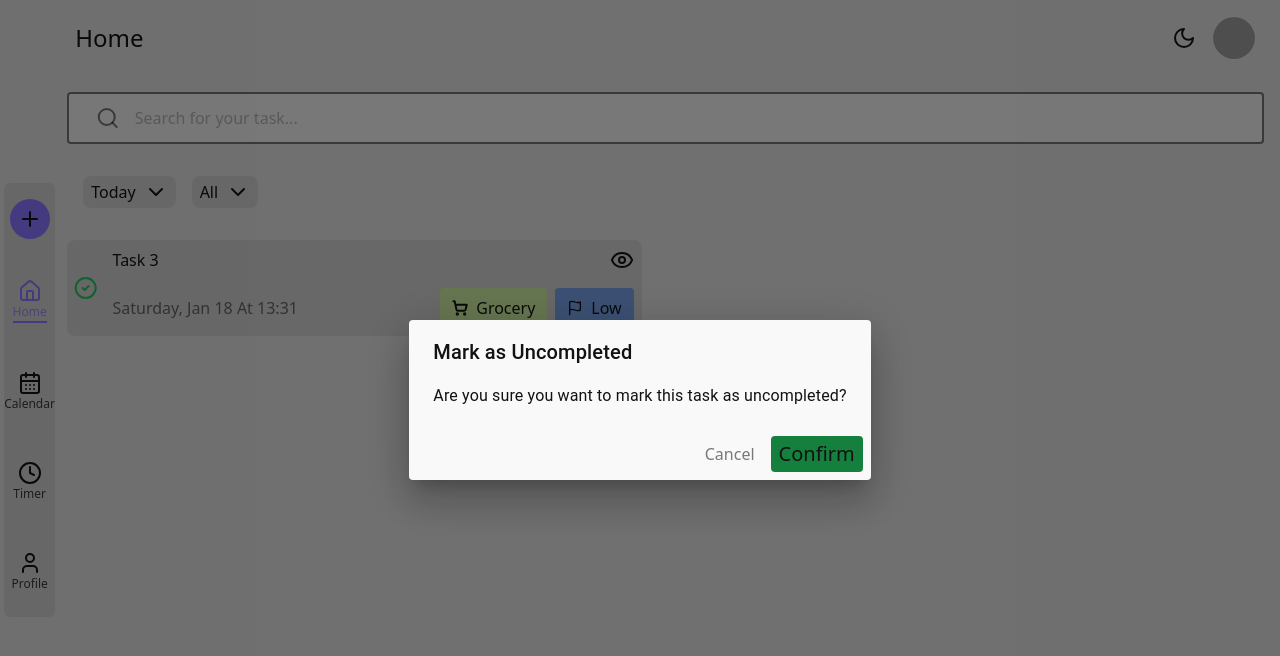
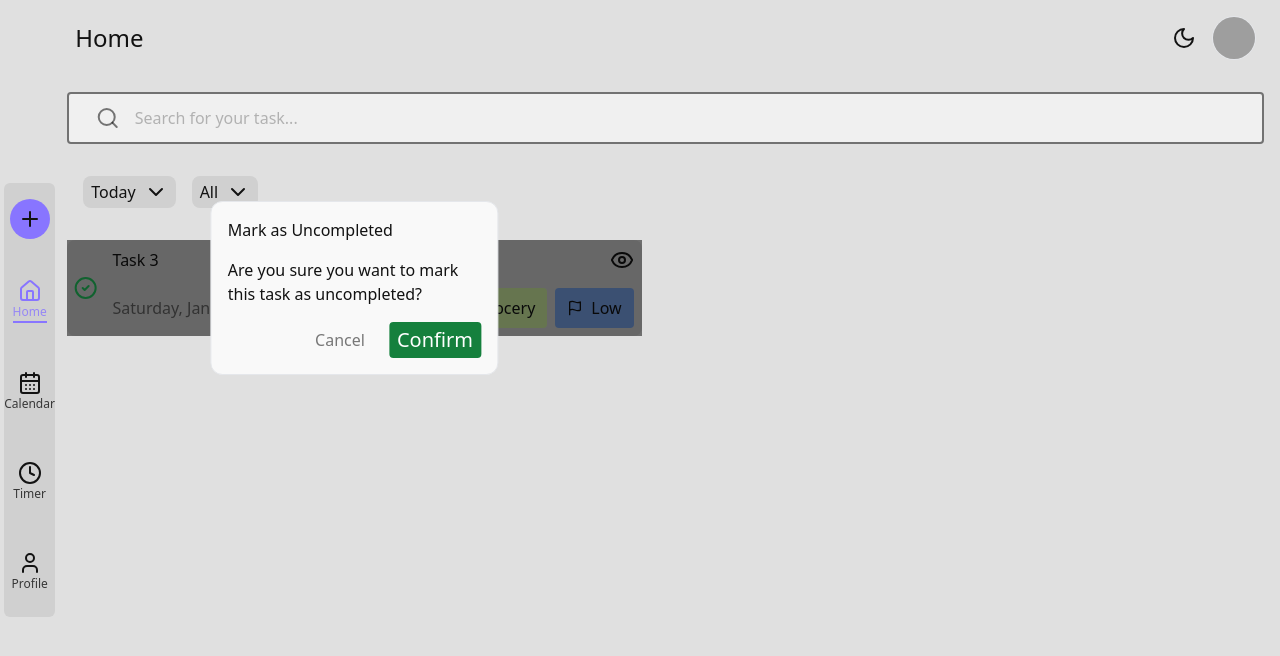
Before and after one commit to SaadiaEl08/to-do-list, a React (Vite) app in the folder frontend/: page /home in a window 1280 px wide. Both pictures are taken after a click on the button 85 px from the left and 288 px from the top of the page. Shown: the top 656 px of the page. Built offline with nearby package versions, Linux system fonts and the light colour scheme; grey boxes are pictures that could not be loaded.

Commit message:
feat(ActionBar, ConfirmDialog): add disableNext prop and refactor ConfirmDialog to use PopOver component

```diff
--- a/frontend/src/components/ActionBar.jsx
+++ b/frontend/src/components/ActionBar.jsx
@@ -6,6 +6,7 @@ const ActionBar = ({
   nextActionFunction,
   cancelActionFunction,
   nextClassName = "",
+  disableNext = false,
 }) => {
   const dispatch = useDispatch();
   return (
@@ -29,6 +30,7 @@ const ActionBar = ({
             ? nextActionFunction
             : () => dispatch({ type: "SET_STEP", payload: steps.TASK_FORM })
         }
+        disabled={disableNext}
       >
         {nextActionText}
       </button>
--- a/frontend/src/components/ConfirmDialog.jsx
+++ b/frontend/src/components/ConfirmDialog.jsx
@@ -1,10 +1,4 @@
-import {
-  Dialog,
-  DialogActions,
-  DialogContent,
-  DialogContentText,
-  DialogTitle,
-} from "@mui/material";
+import PopOver from "./PopOver";
 
 const ConfirmDialog = ({
   open,
@@ -15,33 +9,15 @@ const ConfirmDialog = ({
   className,
 }) => {
   return (
-    <Dialog
-      open={open}
-      onClose={onClose}
-      aria-labelledby="confirm-dialog-title"
-      aria-describedby="confirm-dialog-description"
-      sx={{
-        ".MuiDialog-paper": {
-          backgroundColor: "var(--popover)",
-          color: "var(--foreground)",
-        },
-      }}
-    >
-      <DialogTitle id="confirm-dialog-title">
-        {title || "Confirm Action"}
-      </DialogTitle>
-      <DialogContent>
-        <DialogContentText
-        className="sm:text-2xl "
-          id="confirm-dialog-description"
-          sx={{
-            color: "var(--foreground)",
-          }}
-        >
-          {message || "Are you sure you want to proceed?"}
-        </DialogContentText>
-      </DialogContent>
-      <DialogActions>
+    <PopOver isOpen={open} toggle={onClose}>
+      <div className="w-full  flex flex-col justify-start gap-4 ">
+        <div className="dialog-title ">
+          <h1 className="text-foreground">{title}</h1>
+        </div>
+        <div className=" description">
+          <p className="text-foreground">{message}</p>
+        </div>
+        <div className="action w-full flex justify-end gap-4">
           <button
             onClick={onClose}
             className="text-muted-foreground  rounded px-2 py-1"
@@ -51,14 +27,15 @@ const ConfirmDialog = ({
           <button
             onClick={onConfirm}
             className={
-            "text-foreground  bg-green-700 rounded px-2 py-1 hover:scale-105 sm:text-xl " +
+              "text-white  bg-green-700 rounded px-2 py-1 hover:scale-105 transition-all duration-150 sm:text-xl " +
               className
             }
           >
             Confirm
           </button>
-      </DialogActions>
-    </Dialog>
+        </div>
+      </div>
+    </PopOver>
   );
 };
 
```
Lines whose indentation alone changed are shown as unchanged.
